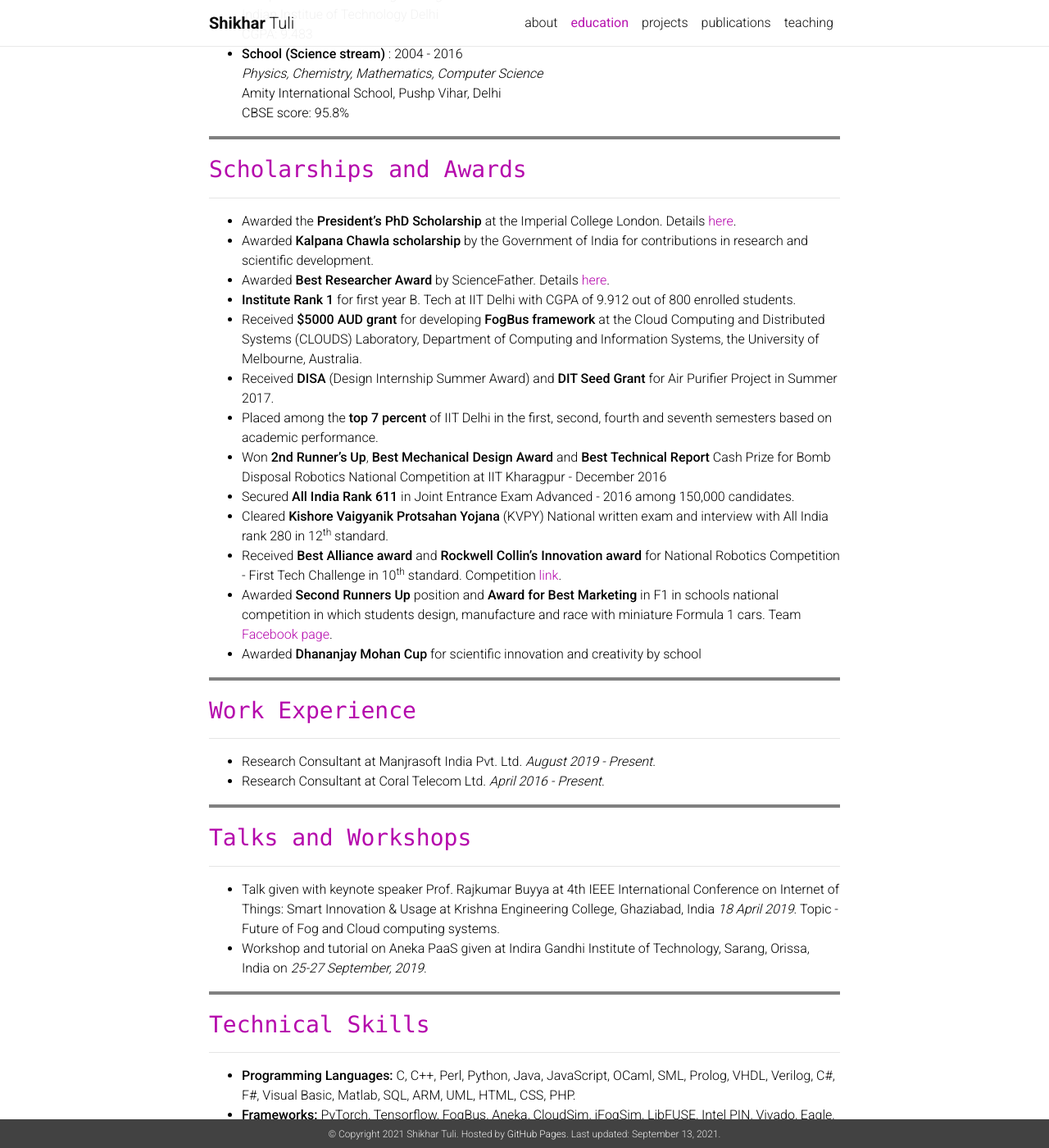
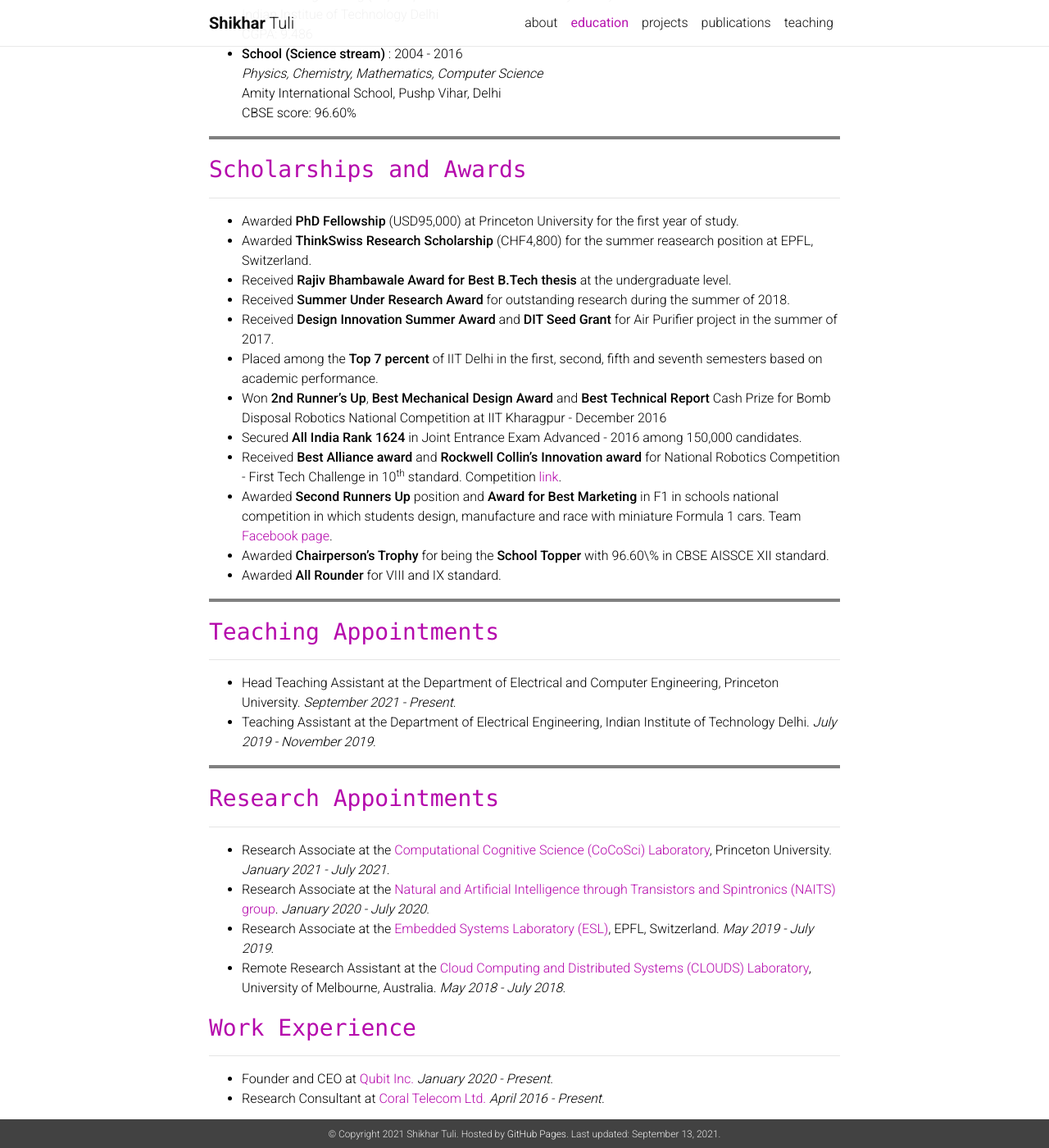
Before and after one commit to shikhartuli/shikhartuli.github.io, a Jekyll site: the page built from _pages/education.md, in a window 1280 px wide and 1400 px high, scrolled down 401 px. Shown: the whole window at 82% size. Built offline with Jekyll 4.4.1, drawn with Linux system fonts in a browser that asks for light colours; nearby versions of some CDN libraries; a style sheet for code colours, icons or effects is not loaded; some of the changed text lies outside the part shown.

Commit message:
Updated pages

```diff
--- a/_pages/education.md
+++ b/_pages/education.md
@@ -10,16 +10,16 @@
 ***
 
 * **Philosophical Doctorate (Ph.D.)** : 2020 - Present <br>
-	*Computing* <br>
-	Imperial College London
+	*Electrical and Computer Engineering (Min. in Cognitive Science)* <br>
+	Princeton University
 * **Bachelor of Technology (B.Tech)** : 2016 - 2020 <br>
-	*Computer Science and Engineering* <br>
+	*Electrical Engineering (Dept. Sp. in VLSI and Embedded Systems)* <br>
 	Indian Institue of Technology Delhi <br>
-	CGPA: 9.483
+	CGPA: 9.486
 * **School (Science stream)** : 2004 - 2016 <br>
 	*Physics, Chemistry, Mathematics, Computer Science* <br>
 	Amity International School, Pushp Vihar, Delhi <br>
-	CBSE score: 95.8%
+	CBSE score: 96.60%
 
 
 <hr style="border:2px solid gray">
@@ -27,40 +27,47 @@
 ## `Scholarships and Awards`
 ***
 
-* Awarded the **President's PhD Scholarship** at the Imperial College London. Details [here](https://www.imperial.ac.uk/study/pg/fees-and-funding/scholarships/presidents-phd-scholarships/).
-* Awarded **Kalpana Chawla scholarship** by the Government of India for contributions in research and scientific development.
-* Awarded **Best Researcher Award** by ScienceFather. Details [here](https://www.youtube.com/watch?v=WMVp2M1PxDA).
-* **Institute Rank 1** for first year B. Tech at IIT Delhi with CGPA of 9.912 out of 800 enrolled students.
-* Received **\$5000 AUD grant** for developing **FogBus framework** at the Cloud Computing and Distributed Systems (CLOUDS) Laboratory, Department of Computing and Information Systems, the University of Melbourne, Australia.
-* Received **DISA** (Design Internship Summer Award) and **DIT Seed Grant** for Air Purifier Project in Summer 2017.
-* Placed among the **top 7 percent** of IIT Delhi in the first, second, fourth and seventh semesters based on academic performance.
+* Awarded **PhD Fellowship** (USD95,000) at Princeton University for the first year of study.
+* Awarded **ThinkSwiss Research Scholarship** (CHF4,800) for the summer reasearch position at EPFL, Switzerland.
+* Received **Rajiv Bhambawale Award for Best B.Tech thesis** at the undergraduate level.
+* Received **Summer Under Research Award** for outstanding research during the summer of 2018.
+* Received **Design Innovation Summer Award** and **DIT Seed Grant** for Air Purifier project in the summer of 2017.
+* Placed among the **Top 7 percent** of IIT Delhi in the first, second, fifth and seventh semesters based on academic performance.
 * Won **2nd Runner’s Up**, **Best Mechanical Design Award** and **Best Technical Report** Cash Prize for Bomb Disposal Robotics National Competition at IIT Kharagpur - December 2016
-* Secured **All India Rank 611** in Joint Entrance Exam Advanced - 2016 among 150,000 candidates.
-* Cleared **Kishore Vaigyanik Protsahan Yojana** (KVPY) National written exam and interview with All India rank 280 in 12<sup>th</sup> standard.
+* Secured **All India Rank 1624** in Joint Entrance Exam Advanced - 2016 among 150,000 candidates.
 * Received **Best Alliance award** and **Rockwell Collin's Innovation award** for National Robotics Competition - First Tech Challenge in 10<sup>th</sup> standard. Competition [link](https://www.firstinspires.org/robotics/ftc).
 * Awarded **Second Runners Up** position and **Award for Best Marketing** in F1 in schools national competition in which students design, manufacture and race with miniature Formula 1 cars. Team [Facebook page](https://www.facebook.com/iotans).
-* Awarded **Dhananjay Mohan Cup** for scientific innovation and creativity by school
+* Awarded **Chairperson's Trophy** for being the **School Topper** with 96.60\% in CBSE AISSCE XII standard.
+* Awarded **All Rounder** for VIII and IX standard.
 
 <hr style="border:2px solid gray">
+
+## `Teaching Appointments`
+***
+
+* Head Teaching Assistant at the Department of Electrical and Computer Engineering, Princeton University. *September 2021 - Present*.
+* Teaching Assistant at the Department of Electrical Engineering, Indian Institute of Technology Delhi. *July 2019 - November 2019*.
+
+<hr style="border:2px solid gray">
+
+## `Research Appointments`
+***
+
+* Research Associate at the [Computational Cognitive Science (CoCoSci) Laboratory](https://cocosci.princeton.edu/index.php), Princeton University. *January 2021 - July 2021*.
+* Research Associate at the [Natural and Artificial Intelligence through Transistors and Spintronics (NAITS) group](https://web.iitd.ac.in/~debanjan/). *January 2020 - July 2020*.
+* Research Associate at the [Embedded Systems Laboratory (ESL)](https://www.epfl.ch/labs/esl/), EPFL, Switzerland. *May 2019 - July 2019*.
+* Remote Research Assistant at the [Cloud Computing and Distributed Systems (CLOUDS) Laboratory](http://www.cloudbus.org/), University of Melbourne, Australia. *May 2018 - July 2018*.
 
 ## `Work Experience`
 ***
 
-* Research Consultant at Manjrasoft India Pvt. Ltd. *August 2019 - Present*.
-* Research Consultant at Coral Telecom Ltd. *April 2016 - Present*.
-
-<hr style="border:2px solid gray">
-
-## `Talks and Workshops`
-***
-
-* Talk given with keynote speaker Prof. Rajkumar Buyya at 4th IEEE International Conference on Internet of Things: Smart Innovation & Usage at Krishna Engineering College, Ghaziabad, India *18 April 2019*. Topic - Future of Fog and Cloud computing systems.
-* Workshop and tutorial on Aneka PaaS given at Indira Gandhi Institute of Technology, Sarang, Orissa, India on *25-27 September, 2019*.
+* Founder and CEO at [Qubit Inc.](https://www.qubitinc.in/) *January 2020 - Present*.
+* Research Consultant at [Coral Telecom Ltd.](https://www.coraltele.com/) *April 2016 - Present*.
 
 <hr style="border:2px solid gray">
 
 ## `Technical Skills`
 ***
 
-* **Programming Languages:** C, C++, Perl, Python, Java, JavaScript, OCaml, SML, Prolog, VHDL, Verilog, C#, F#, Visual Basic, Matlab, SQL, ARM, UML, HTML, CSS, PHP.
-* **Frameworks:** PyTorch, Tensorflow, FogBus, Aneka, CloudSim, iFogSim, LibFUSE, Intel PIN, Vivado, Eagle, .NET, Doxygen, FreeSwitch - SIP Manager, Git GEM5, xv6, TKinter, Qt, OpenGL, OpenCV, Arduino, Solidworks, ANSYS, Mininet, Yocto, Apache Airflow, Apache Nifi, Apache Kafka, xOpera, Ansible, TOSCA.
+* **Programming Languages:** Python, MATLAB, Verilog-A, PEL, Java, C++, Verilog, x86 and ARM assembly, HTML.
+* **Frameworks:** PyTorch, Tensorflow, Vivado, OpenCV, Arduino, Altium Designer, Eagle, PSIM, AnSYS HFSS, Keysight EasyEXPERT, Keysight IC-CAP, Origin Pro, Adobe Photoshop, Adobe Illustrator, Solidworks, Cinema 4D.
```
Also changed, not shown: _pages/about.md (+1 -1 lines).
